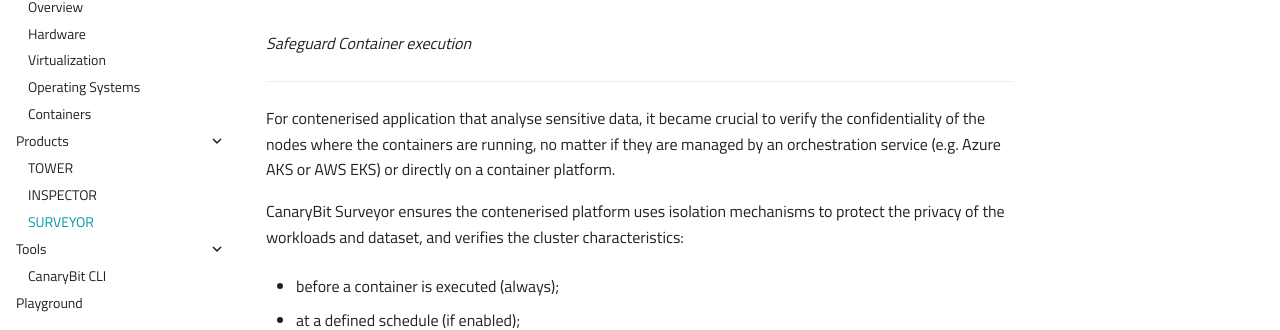
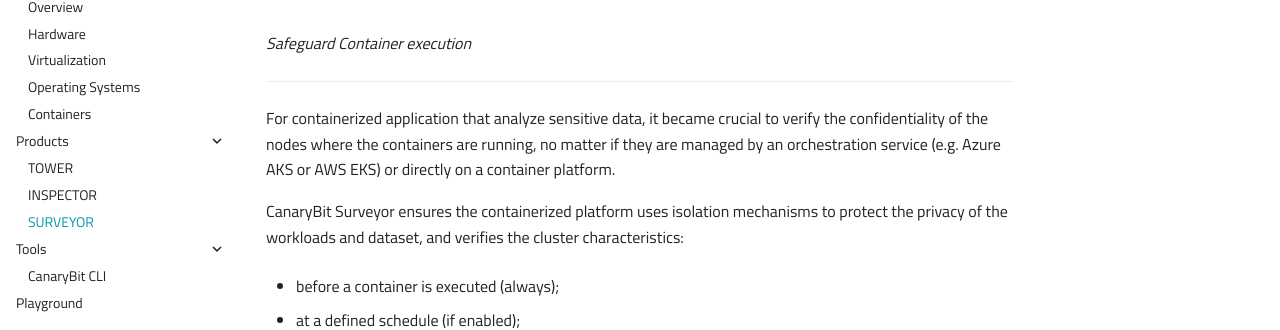
Before and after one commit to canarybit/cc-docs, an MkDocs documentation site: the page built from docs/products/surveyor.md, in a window 1280 px wide. Shown: the part 194-524 px from the top of the page. Built offline with MkDocs 1.6.1 and Material for MkDocs 9.7.7, drawn with Linux system fonts in a browser that asks for light colours.

Commit message:
General improvements

```diff
--- a/docs/products/surveyor.md
+++ b/docs/products/surveyor.md
@@ -4,9 +4,9 @@
 
 ---
 
-For contenerised application that analyse sensitive data, it became crucial to verify the confidentiality of the nodes where the containers are running, no matter if they are managed by an orchestration service (e.g. Azure AKS or AWS EKS) or directly on a container platform.
+For containerized application that analyze sensitive data, it became crucial to verify the confidentiality of the nodes where the containers are running, no matter if they are managed by an orchestration service (e.g. Azure AKS or AWS EKS) or directly on a container platform.
 
-CanaryBit Surveyor ensures the contenerised platform uses isolation mechanisms to protect the privacy of the workloads and dataset, and verifies the cluster characteristics:
+CanaryBit Surveyor ensures the containerized platform uses isolation mechanisms to protect the privacy of the workloads and dataset, and verifies the cluster characteristics:
 
 * before a container is executed (always);
 
```
